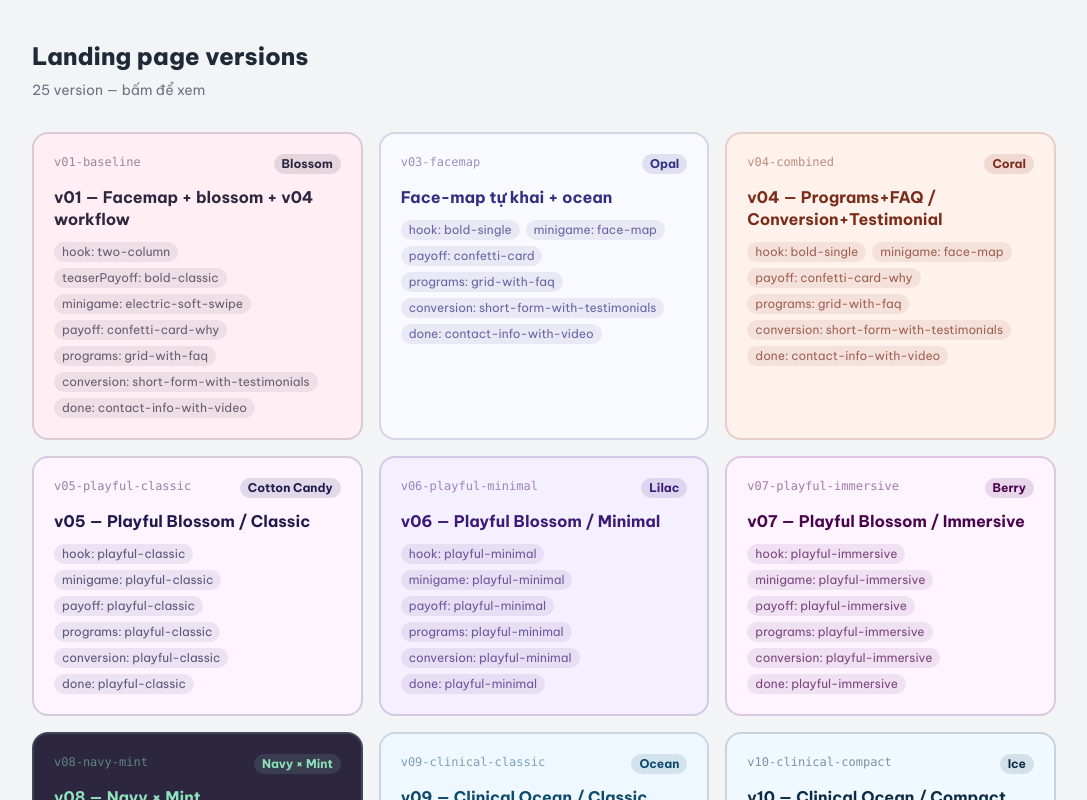
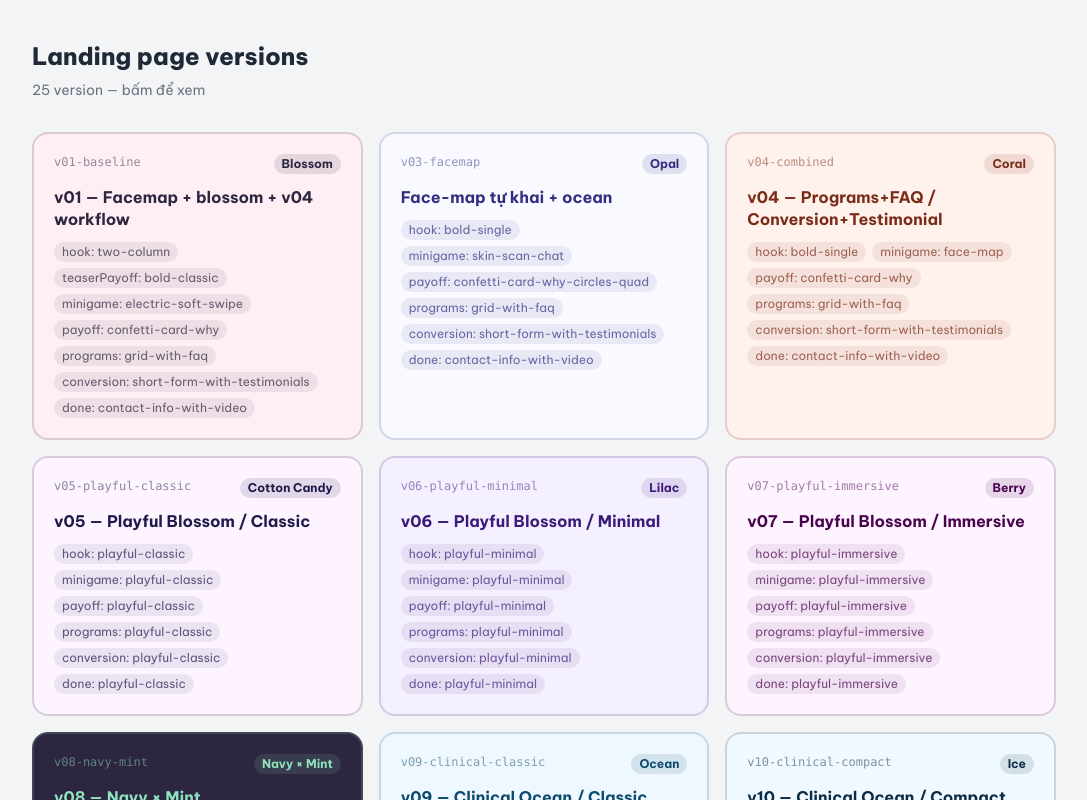
Before and after one commit to phuongnam204/landing-page, a Next.js app: page /versions in a window 1280 px wide. Shown: the top 800 px of the page, without its empty margins (96-1183 px from the left). Built offline with nearby package versions, Linux system fonts and the light colour scheme.

Commit message:
feat(v03): skin-scan-chat minigame + circles-quad payoff (restore all sections)

```diff
--- a/src/landing/recipes/v03-facemap.ts
+++ b/src/landing/recipes/v03-facemap.ts
@@ -5,11 +5,11 @@ export const v03Facemap: Recipe = {
   label: 'Face-map tự khai + ocean',
   theme: 'opal',
   slots: {
-    hook: 'bold-single',
-    minigame: 'face-map',
-    payoff: 'confetti-card',
-    programs: 'grid-with-faq',
+    hook:       'bold-single',
+    minigame:   'skin-scan-chat',
+    payoff:     'confetti-card-why-circles-quad',
+    programs:   'grid-with-faq',
     conversion: 'short-form-with-testimonials',
-    done: 'contact-info-with-video',
+    done:       'contact-info-with-video',
   },
 };
```
